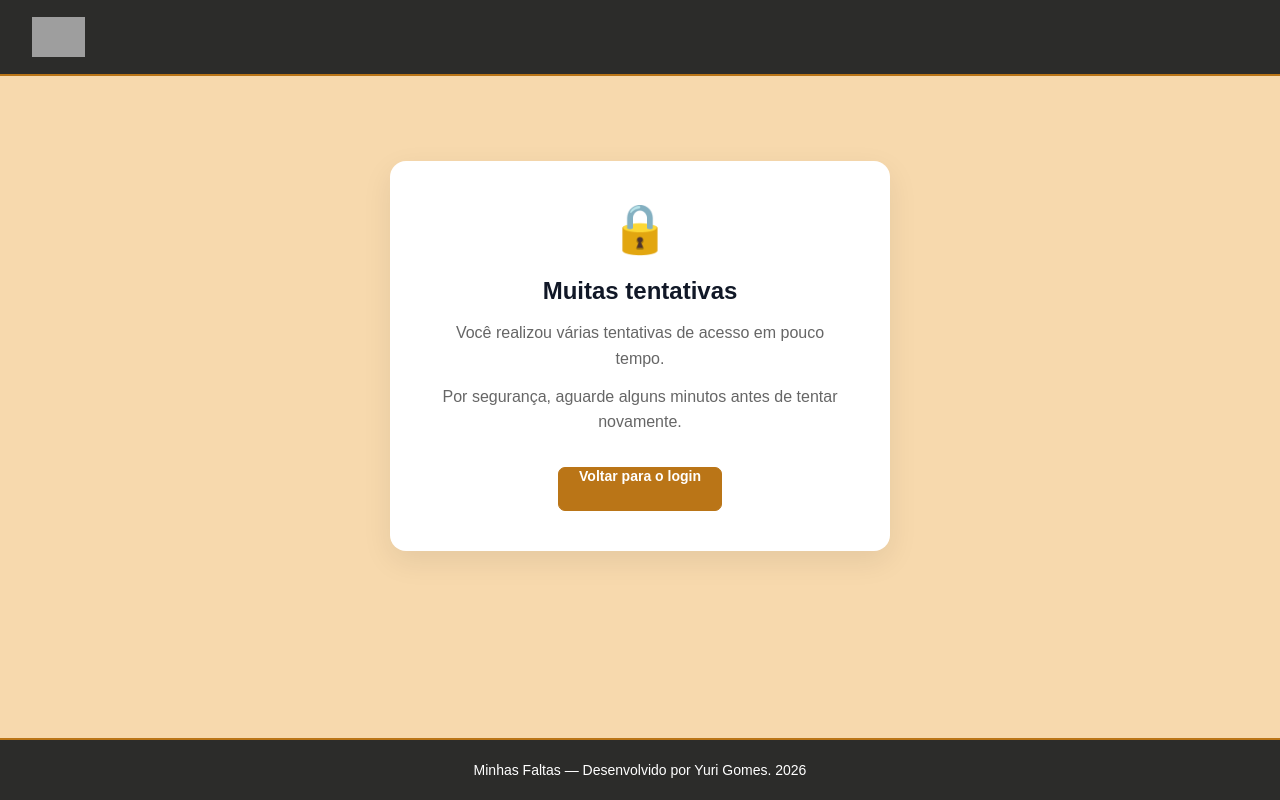
After one commit to yuri945/Minhas_Faltas, a Flask app: template templates/429.html in a window 1280 px wide. The commit adds this page. Run offline with Flask 3, Linux system fonts and the light colour scheme; the template is opened without the code that fills it, so the values that code supplies are empty; some libraries are stand-ins or nearby versions; grey boxes are pictures that could not be loaded.

Commit message:
Adiciona tela de erro do força bruta

```diff
--- a/errors.py
+++ b/errors.py
@@ -12,3 +12,9 @@ def registrar_erros(app):
     def erro_interno(erro):
         db.session.rollback()
         return render_template("500.html"), 500
+
+    @app.errorhandler(429)
+    def limite_requisicoes(error):
+        return render_template(
+            "429.html"
+        ), 429
--- a/static/css/style.css
+++ b/static/css/style.css
@@ -1744,3 +1744,54 @@ img {
         transform: scale(0.97);
     }
 }
+
+.erro-limite {
+    min-height: 70vh;
+
+    display: flex;
+    justify-content: center;
+    align-items: center;
+
+    padding: 30px 20px;
+}
+
+.erro-limite-card {
+    width: 100%;
+    max-width: 500px;
+
+    padding: 40px;
+
+    text-align: center;
+
+    border-radius: 16px;
+
+    background: var(--cor-card, #ffffff);
+
+    box-shadow:
+        0 10px 30px rgba(0, 0, 0, 0.08);
+}
+
+.erro-limite-icone {
+    font-size: 48px;
+    margin-bottom: 20px;
+}
+
+.erro-limite-card h1 {
+    margin-bottom: 15px;
+}
+
+.erro-limite-card p {
+    margin-bottom: 12px;
+
+    line-height: 1.6;
+
+    color: #666;
+}
+
+.erro-limite-card .botao-primario {
+    display: inline-block;
+
+    margin-top: 20px;
+
+    text-decoration: none;
+}
--- /dev/null
+++ b/templates/429.html
@@ -0,0 +1,36 @@
+{% extends "base.html" %}
+
+{% block conteudo %}
+
+<section class="erro-limite">
+
+    <div class="erro-limite-card">
+
+        <div class="erro-limite-icone">
+            🔒
+        </div>
+
+        <h1>Muitas tentativas</h1>
+
+        <p>
+            Você realizou várias tentativas de acesso
+            em pouco tempo.
+        </p>
+
+        <p>
+            Por segurança, aguarde alguns minutos
+            antes de tentar novamente.
+        </p>
+
+        <a
+            href="/login"
+            class="botao-primario"
+        >
+            Voltar para o login
+        </a>
+
+    </div>
+
+</section>
+
+{% endblock %}
```
